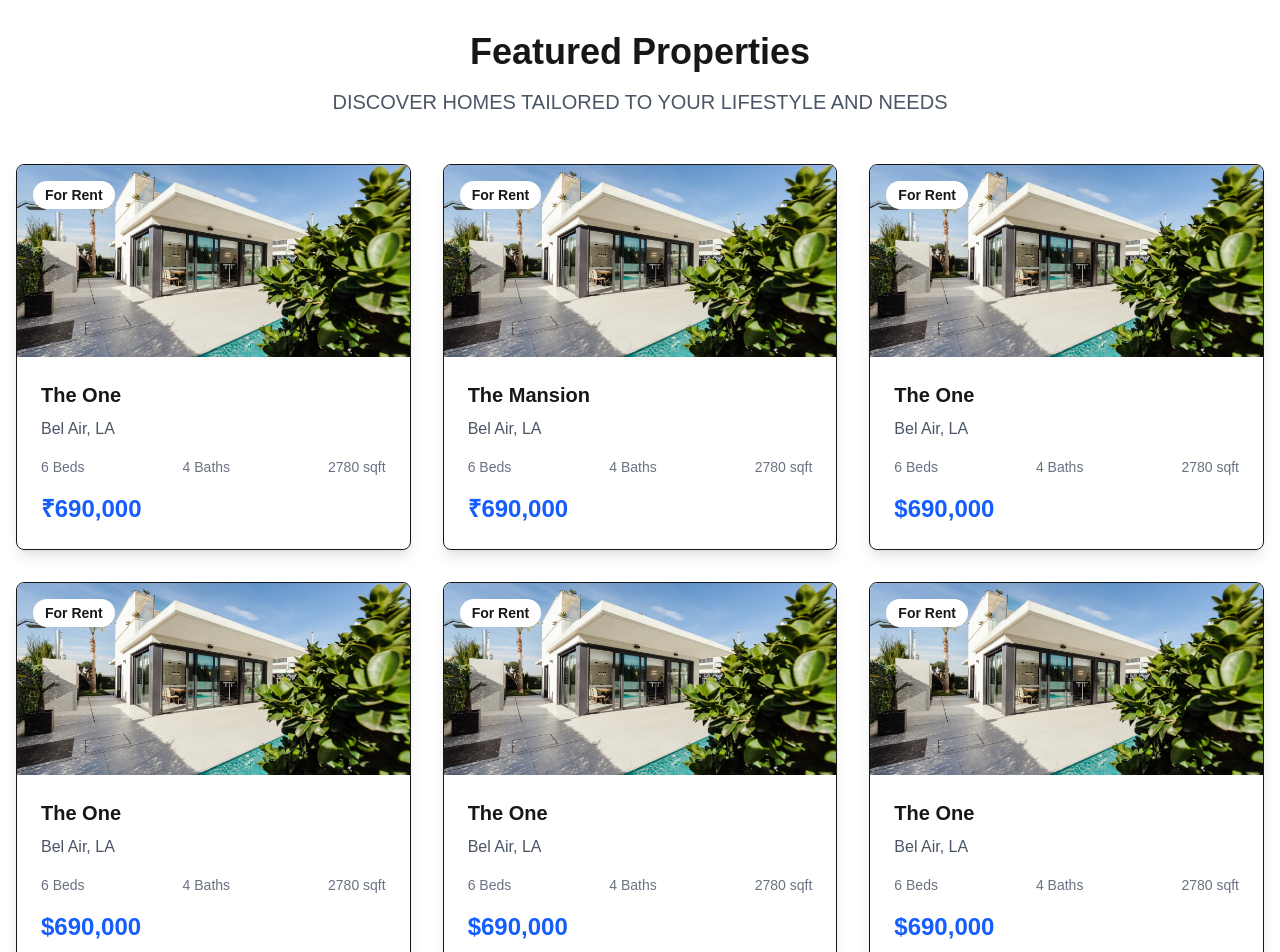
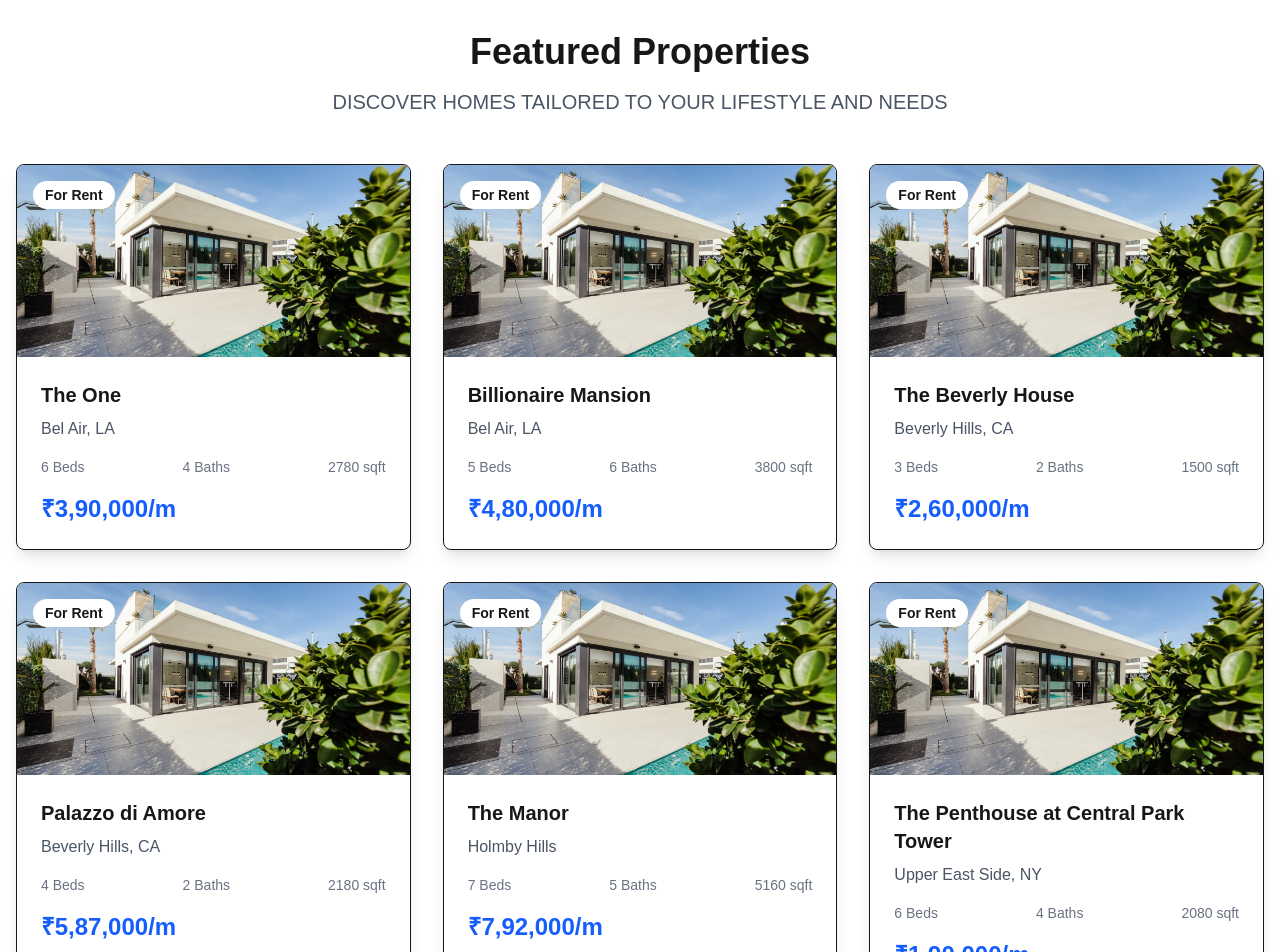
Before and after one commit to KaavyaGala546/capstone-second-sem, a Next.js app: page /properties in a window 1280 px wide. Shown: the top 952 px of the page. Built offline with nearby package versions, Linux system fonts and the light colour scheme.

Commit message:
property detail changes

```diff
--- a/app/data/properties.js
+++ b/app/data/properties.js
@@ -8,72 +8,72 @@ export const properties = [
       bedrooms: 6,
       bathrooms: 4,
       area: "2780 sqft",
-      price: "₹690,000",
+      price: "₹3,90,000/m",
       description: "Luxury mansion with stunning views...",
       features: ["Swimming Pool", "Home Theater", "Gym"],
       images: ["/assets/properties/property1-1.avif", "/assets/properties/property1-2.avif"]
     },
     {
         id: 2,
-        title: "The Mansion",
+        title: "Billionaire Mansion",
         location: "Bel Air, LA",
         type: "For Rent",
-        bedrooms: 6,
-        bathrooms: 4,
-        area: "2780 sqft",
-        price: "₹690,000",
+        bedrooms: 5,
+        bathrooms: 6,
+        area: "3800 sqft",
+        price: "₹4,80,000/m",
         description: "Luxury mansion with stunning views...",
         features: ["Swimming Pool", "Home Theater", "Gym"],
         images: ["/assets/properties/property1-1.avif", "/assets/properties/property1-2.avif"]
       },
       {
         id: 3,
-        title: "The One",
-        location: "Bel Air, LA",
+        title: "The Beverly House",
+        location: "Beverly Hills, CA",
         type: "For Rent",
-        bedrooms: 6,
-        bathrooms: 4,
-        area: "2780 sqft",
-        price: "$690,000",
+        bedrooms: 3,
+        bathrooms: 2,
+        area: "1500 sqft",
+        price: "₹2,60,000/m",
         description: "Luxury mansion with stunning views...",
         features: ["Swimming Pool", "Home Theater", "Gym"],
         images: ["/assets/properties/property1-1.avif", "/assets/properties/property1-2.avif"]
       },
       {
         id: 4,
-        title: "The One",
-        location: "Bel Air, LA",
+        title: "Palazzo di Amore",
+        location: "Beverly Hills, CA",
         type: "For Rent",
-        bedrooms: 6,
-        bathrooms: 4,
-        area: "2780 sqft",
-        price: "$690,000",
+        bedrooms: 4,
+        bathrooms: 2,
+        area: "2180 sqft",
+        price: "₹5,87,000/m",
         description: "Luxury mansion with stunning views...",
         features: ["Swimming Pool", "Home Theater", "Gym"],
         images: ["/assets/properties/property1-1.avif", "/assets/properties/property1-2.avif"]
       },
       {
         id: 5,
-        title: "The One",
-        location: "Bel Air, LA",
+        title: "The Manor",
+        location: "Holmby Hills",
         type: "For Rent",
-        bedrooms: 6,
-        bathrooms: 4,
-        area: "2780 sqft",
-        price: "$690,000",
+        bedrooms: 7,
+        bathrooms: 5,
+        area: "5160 sqft",
+        price: "₹7,92,000/m",
         description: "Luxury mansion with stunning views...",
         features: ["Swimming Pool", "Home Theater", "Gym"],
         images: ["/assets/properties/property1-1.avif", "/assets/properties/property1-2.avif"]
       },
       {
         id: 6,
-        title: "The One",
-        location: "Bel Air, LA",
+        title: "The Penthouse at Central Park Tower",
+        location: "Upper East Side, NY",
         type: "For Rent",
         bedrooms: 6,
         bathrooms: 4,
-        area: "2780 sqft",
-        price: "$690,000",
+        area: "2080 sqft",
+        price: "₹1,90,000/m",
         description: "Luxury mansion with stunning views...",
         features: ["Swimming Pool", "Home Theater", "Gym"],
         images: ["/assets/properties/property1-1.avif", "/assets/properties/property1-2.avif"]
```
